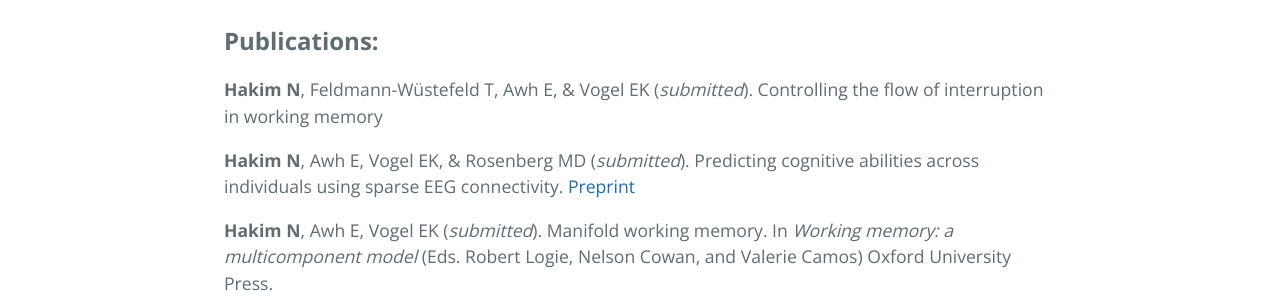
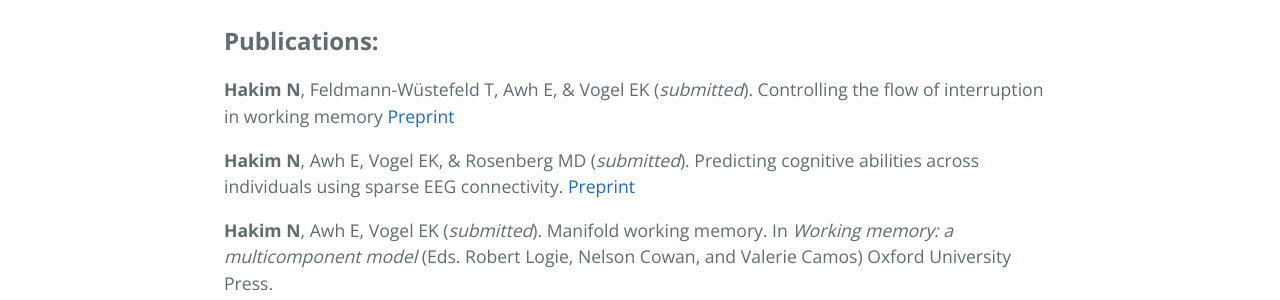
Before and after one commit to AwhVogelLab/awhvogellab.github.io, a Jekyll site: the page built from hakim.md, in a window 1280 px wide. Shown: the part 1152-1452 px from the top of the page. Built offline with Jekyll 4.4.1, drawn with Linux system fonts in a browser that asks for light colours; our own code applies the rules of GitHub Pages for plain Markdown files.

Commit message:
Update hakim.md

```diff
--- a/hakim.md
+++ b/hakim.md
@@ -32,7 +32,7 @@ Nicole is a doctoral student in the Integrative Neuroscience Program working wit
 
 <font size="5"><strong>Publications:</strong></font>
 
-<strong>Hakim N</strong>, Feldmann-Wüstefeld T, Awh E, & Vogel EK (<em>submitted</em>). Controlling the flow of interruption in working memory
+<strong>Hakim N</strong>, Feldmann-Wüstefeld T, Awh E, & Vogel EK (<em>submitted</em>). Controlling the flow of interruption in working memory <a href="https://www.biorxiv.org/content/10.1101/2020.09.08.288027v1">Preprint</a>
 
 <strong>Hakim N</strong>, Awh E, Vogel EK, & Rosenberg MD (<em>submitted</em>). Predicting cognitive abilities across individuals using sparse EEG connectivity. <a href="https://www.biorxiv.org/content/10.1101/2020.07.22.216705v1">Preprint</a>
 
```
